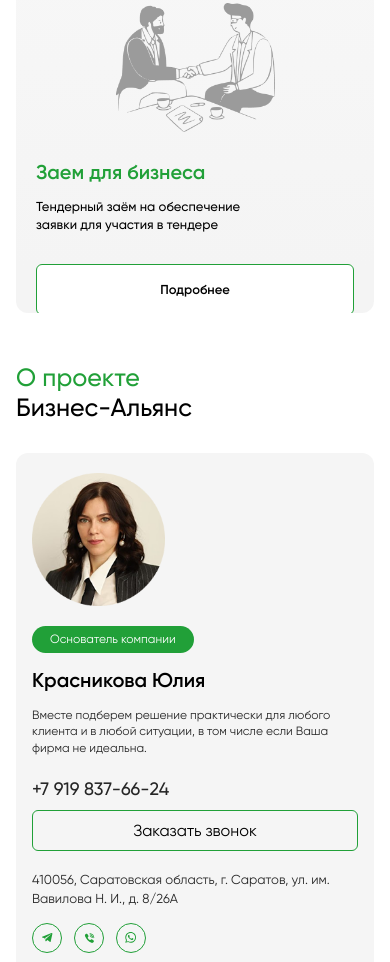
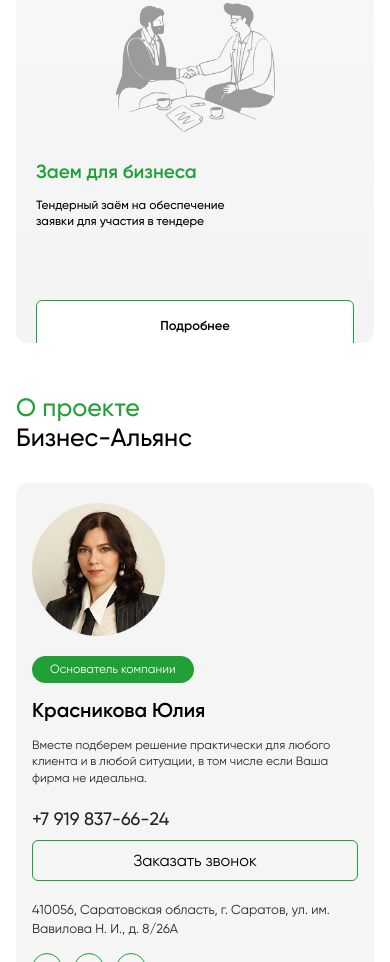
Before and after one commit to Dalir133423/Business-Alliance, a plain HTML site: page index.html in a window 390 px wide. Shown: the part 1969-2931 px from the top of the page. Drawn offline with nearby package versions, Linux system fonts and the light colour scheme.

Commit message:
test mb versionn

```diff
--- a/css/media.css
+++ b/css/media.css
@@ -1125,19 +1125,23 @@
     }
 
     .home-interesting-row-slider .col-4 span {
-        font-size: 20px;
+        font-size: 19px;
     }
 
     .home-interesting-row-slider .col-4 p {
-        font-size: 13px;
+        font-size: 12px;
     }
 
     .home-interesting-row-slider .col-4 p {
-        margin-bottom: 30px;
+        margin-bottom: 70px !important;
+    }
+
+    .home-interesting-row-slider .col-4 .slider__item-p-2 {
+        margin-bottom: 36px !important;
     }
 
     .home-interesting-item {
-        height: 350px;
+        height: 380px;
     }
 
     .home-interesting-row-slider .col-4 button {
```
